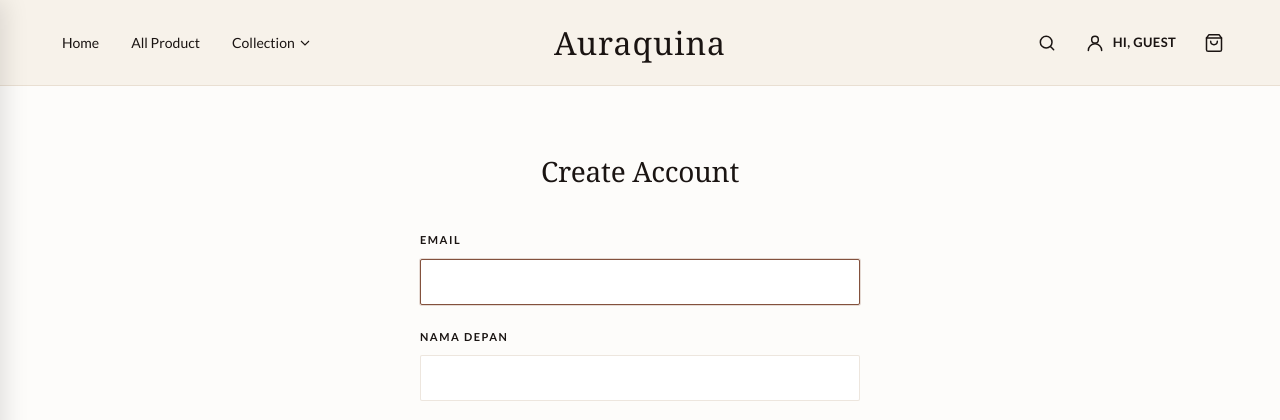
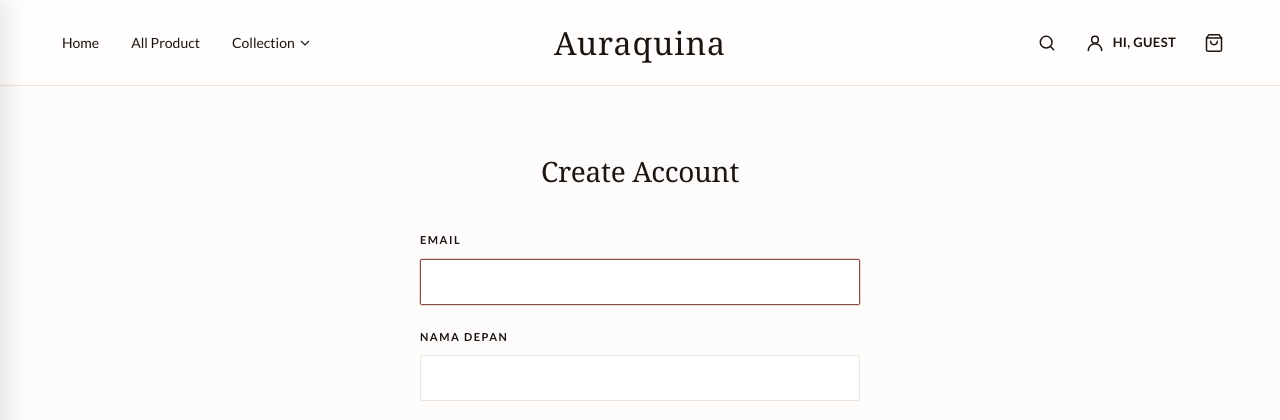
Before and after one commit to junoov/auraquina-juni, a Laravel app: page /register in a window 1280 px wide. Shown: the top 420 px of the page. Run offline with Laravel 12, Linux system fonts and the light colour scheme; data comes from the database, SQL or seed files in the repository; style sheets or scripts are compiled from the project's sources.

Commit message:
Mengubah bagian latar header menjadi putih

```diff
--- a/resources/css/app.css
+++ b/resources/css/app.css
@@ -406,7 +406,7 @@
 
 /* Default: solid background for non-transparent headers */
 .site-header:not(.site-header--transparent) .site-header__inner {
-  background-color: rgba(247, 242, 233, 0.94);
+  background-color: rgba(255, 254, 252, 0.94);
   backdrop-filter: blur(10px);
   -webkit-backdrop-filter: blur(10px);
   border-bottom: 1px solid var(--border);
```
Also changed, not shown: package-lock.json.
